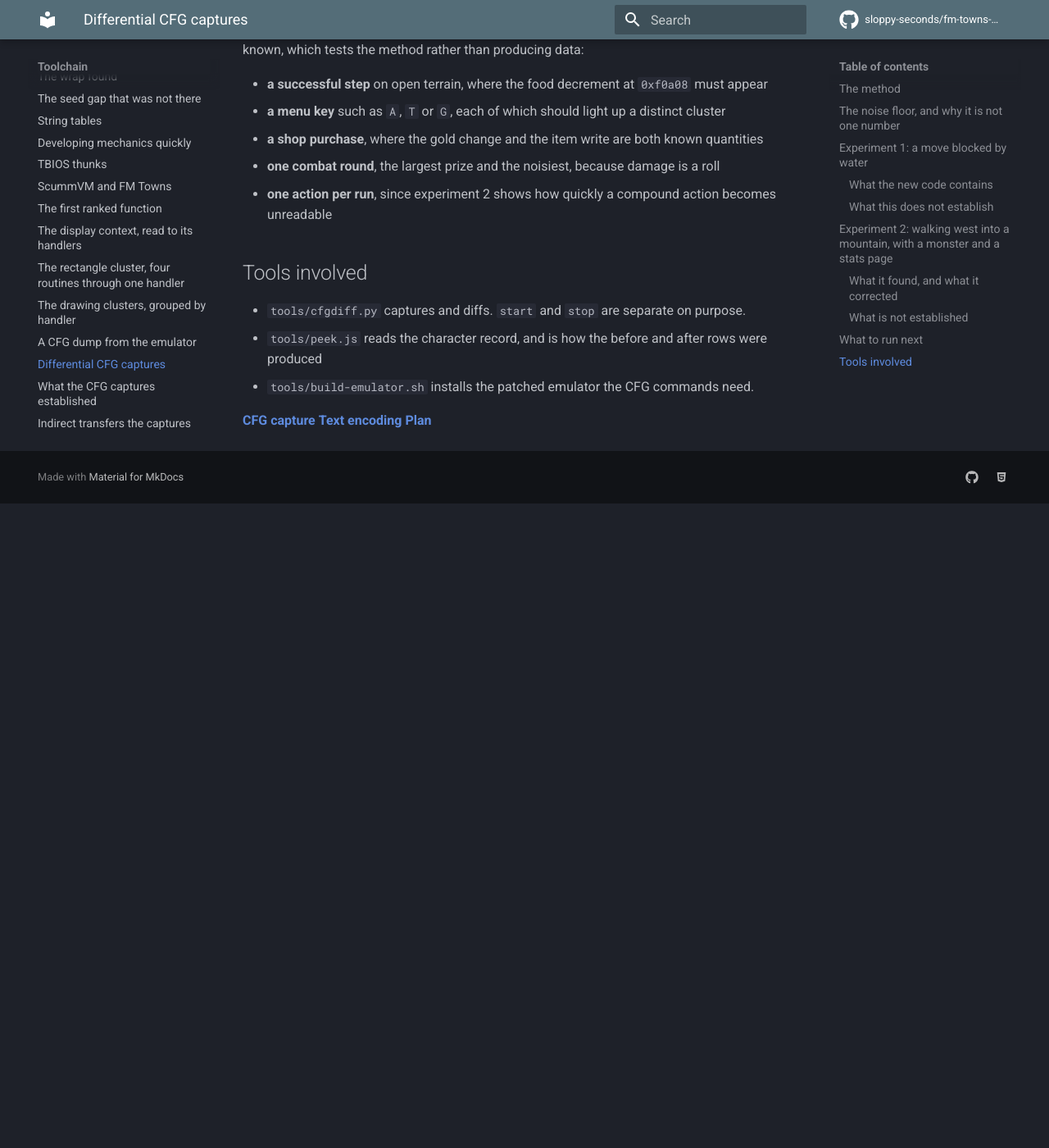
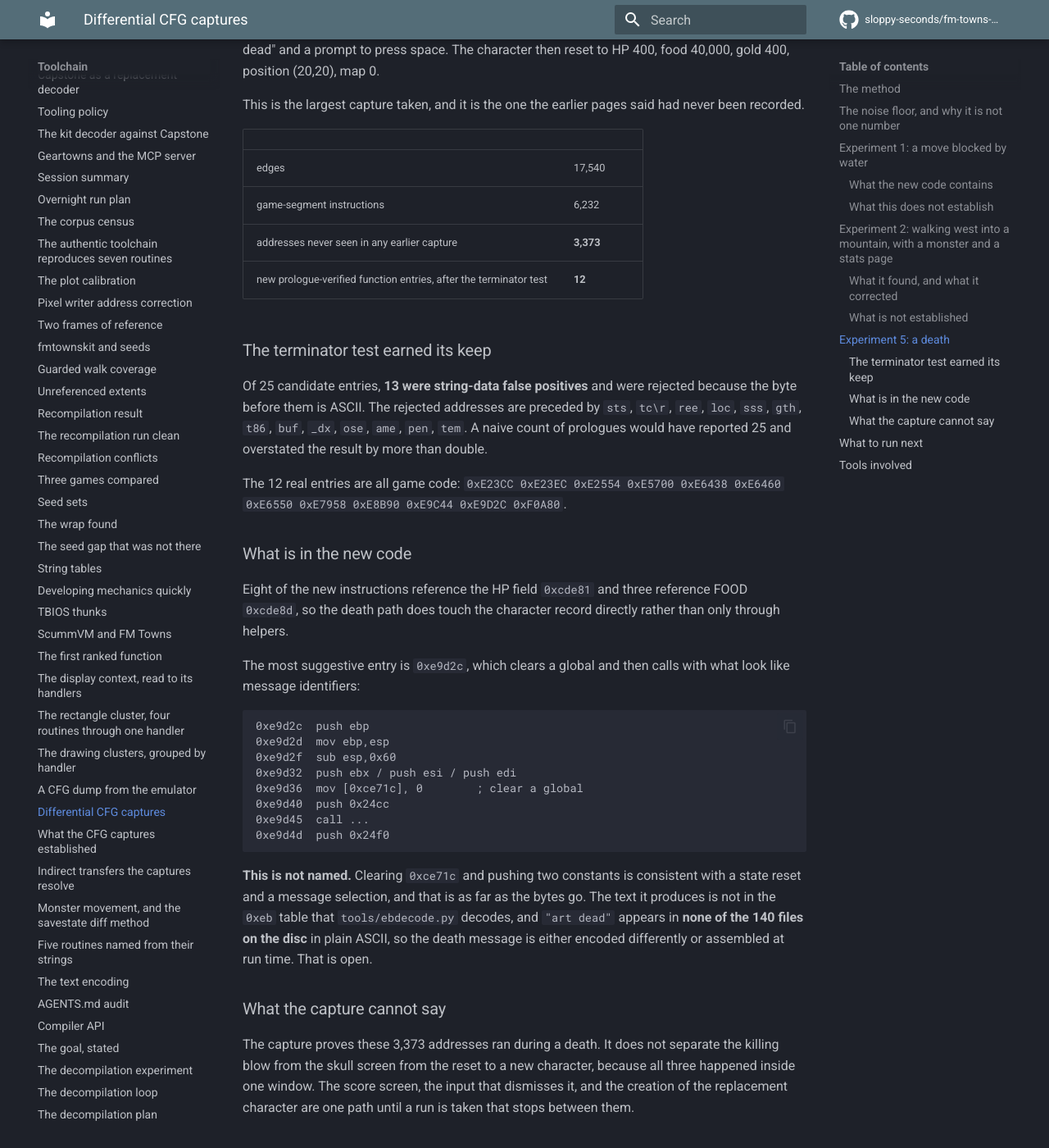
Before and after one commit to sloppy-seconds/fm-towns-ultima, an MkDocs documentation site: the page built from docs/cfg-differential.md, in a window 1280 px wide and 1400 px high, scrolled down 4145 px. Shown: the whole window at 82% size. Built offline with MkDocs 1.6.1 and Material for MkDocs 9.7.7, drawn with Linux system fonts in a browser that asks for light colours; comment, search, counter and statistics services are not loaded; before the commit the page ends 4759 px from its top, so only the background shows below that; some of the changed text lies outside the part shown.

Commit message:
Experiment 5: a death, the largest capture, and 12 entries net of false positives
One hit at HP 6 then another at HP 1. Red flashes, a skull with "thou art dead" and
a space prompt, then the character reset to HP 400, food 40000, gold 400, position
(20,20), map 0. This is the capture the earlier pages said had never been taken.

17540 edges, 6232 game-segment instructions, 3373 addresses never seen in any
earlier capture, and 12 real function entries.

The terminator test earned its keep. Of 25 candidate entries, 13 were string-data
false positives, rejected because the byte before them is ASCII: sts, tc\r, ree,
loc, sss, gth, t86, buf, _dx, ose, ame, pen, " tem". A naive prologue count would
have reported 25 and overstated the result by more than double.

The 12 real entries are 0xE23CC 0xE23EC 0xE2554 0xE5700 0xE6438 0xE6460 0xE6550
0xE7958 0xE8B90 0xE9C44 0xE9D2C 0xF0A80, all in game code. Eight of the new
instructions reference the HP field and three reference FOOD, so the death path
touches the character record directly.

Checked and recorded: all 12 were ALREADY in the 532 seed set. So the death code
was statically reachable and this capture confirms it runs rather than discovering
it. That is a different and smaller kind of value than new coverage, and the page
says so.

0xE9D2C is the most suggestive entry, clearing a global then pushing 0x24cc and
0x24f0. It is not named. The death text is not in the 0xeb table ebdecode.py
decodes, and "art dead" appears in none of the 140 disc files in plain ASCII, so
the message is either encoded differently or assembled at run time. Left open.

Also recorded: the capture does not separate the killing blow from the skull
screen from the reset, because all three fell inside one window. Splitting them
needs a run that stops at the prompt.

````diff
--- a/docs/cfg-differential.md
+++ b/docs/cfg-differential.md
@@ -137,6 +137,63 @@
 the collision check are all unreached by this analysis. The run conflates walking, refusal, combat and
 the stats page, so separating them needs separate runs, one action each.
 
+## Experiment 5: a death
+
+**Action.** One hit at HP 6, then another at HP 1. The screen flashed red, then a skull with "thou art
+dead" and a prompt to press space. The character then reset to HP 400, food 40,000, gold 400,
+position (20,20), map 0.
+
+This is the largest capture taken, and it is the one the earlier pages said had never been recorded.
+
+| | |
+|---|---|
+| edges | 17,540 |
+| game-segment instructions | 6,232 |
+| addresses never seen in any earlier capture | **3,373** |
+| new prologue-verified function entries, after the terminator test | **12** |
+
+### The terminator test earned its keep
+
+Of 25 candidate entries, **13 were string-data false positives** and were rejected because the byte
+before them is ASCII. The rejected addresses are preceded by `sts`, `tc\r`, `ree`, `loc`, `sss`, `gth`,
+`t86`, `buf`, `_dx`, `ose`, `ame`, `pen`, ` tem`. A naive count of prologues would have reported 25 and
+overstated the result by more than double.
+
+The 12 real entries are all game code: `0xE23CC 0xE23EC 0xE2554 0xE5700 0xE6438 0xE6460 0xE6550
+0xE7958 0xE8B90 0xE9C44 0xE9D2C 0xF0A80`.
+
+### What is in the new code
+
+Eight of the new instructions reference the HP field `0xcde81` and three reference FOOD `0xcde8d`, so
+the death path does touch the character record directly rather than only through helpers.
+
+The most suggestive entry is `0xe9d2c`, which clears a global and then calls with what look like
+message identifiers:
+
+```
+0xe9d2c  push ebp
+0xe9d2d  mov ebp,esp
+0xe9d2f  sub esp,0x60
+0xe9d32  push ebx / push esi / push edi
+0xe9d36  mov [0xce71c], 0        ; clear a global
+0xe9d40  push 0x24cc
+0xe9d45  call ...
+0xe9d4d  push 0x24f0
+```
+
+**This is not named.** Clearing `0xce71c` and pushing two constants is consistent with a state reset
+and a message selection, and that is as far as the bytes go. The text it produces is not in the
+`0xeb` table that `tools/ebdecode.py` decodes, and `"art dead"` appears in **none of the 140 files on
+the disc** in plain ASCII, so the death message is either encoded differently or assembled at run time.
+That is open.
+
+### What the capture cannot say
+
+The capture proves these 3,373 addresses ran during a death. It does not separate the killing blow from
+the skull screen from the reset to a new character, because all three happened inside one window. The
+score screen, the input that dismisses it, and the creation of the replacement character are one path
+until a run is taken that stops between them.
+
 ## What to run next
 
 The method works, so the useful experiments are ones where the expected answer is already known, which
@@ -147,6 +204,9 @@
 - **a shop purchase**, where the gold change and the item write are both known quantities
 - **one combat round**, the largest prize and the noisiest, because damage is a roll
 - **one action per run**, since experiment 2 shows how quickly a compound action becomes unreadable
+- **a death, split into parts.** Experiment 5 captured one but conflated the killing blow, the skull
+  screen and the character reset. Stopping between them needs the game paused at the prompt, which the
+  console can do.
 
 ## Tools involved
 
````
